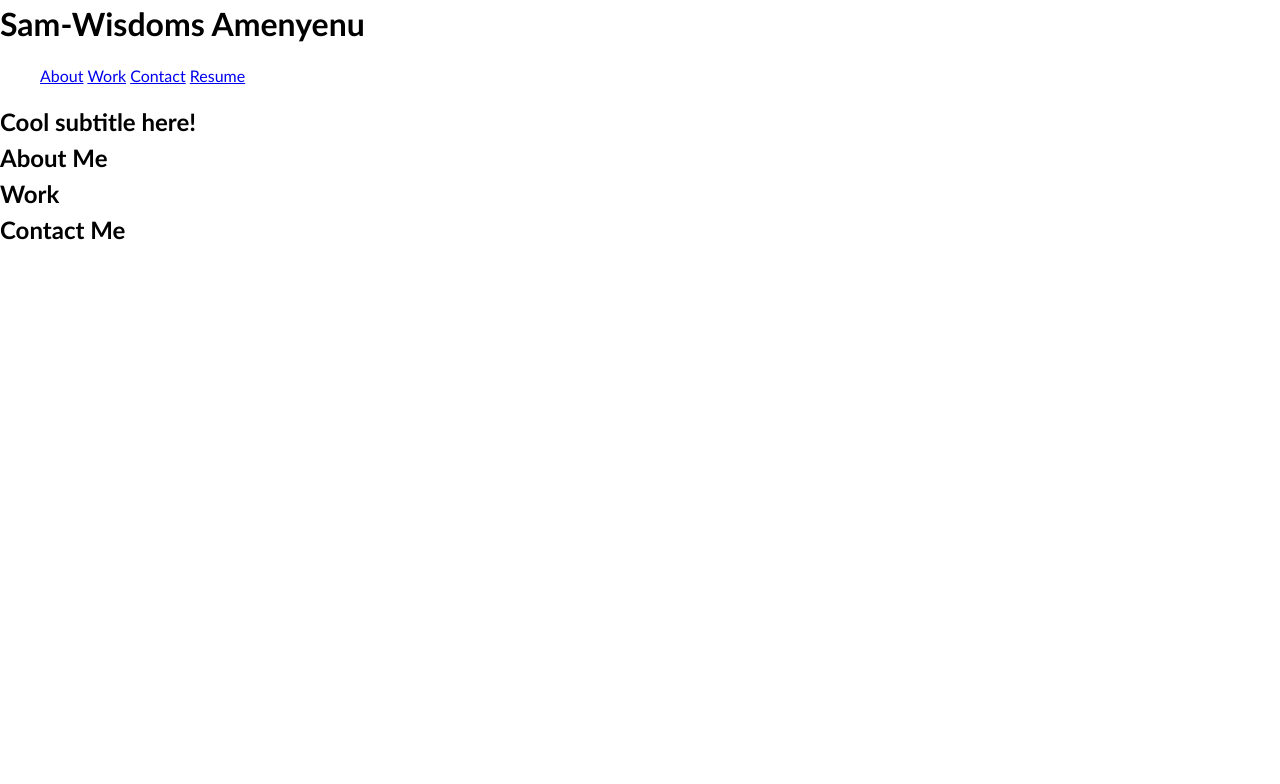
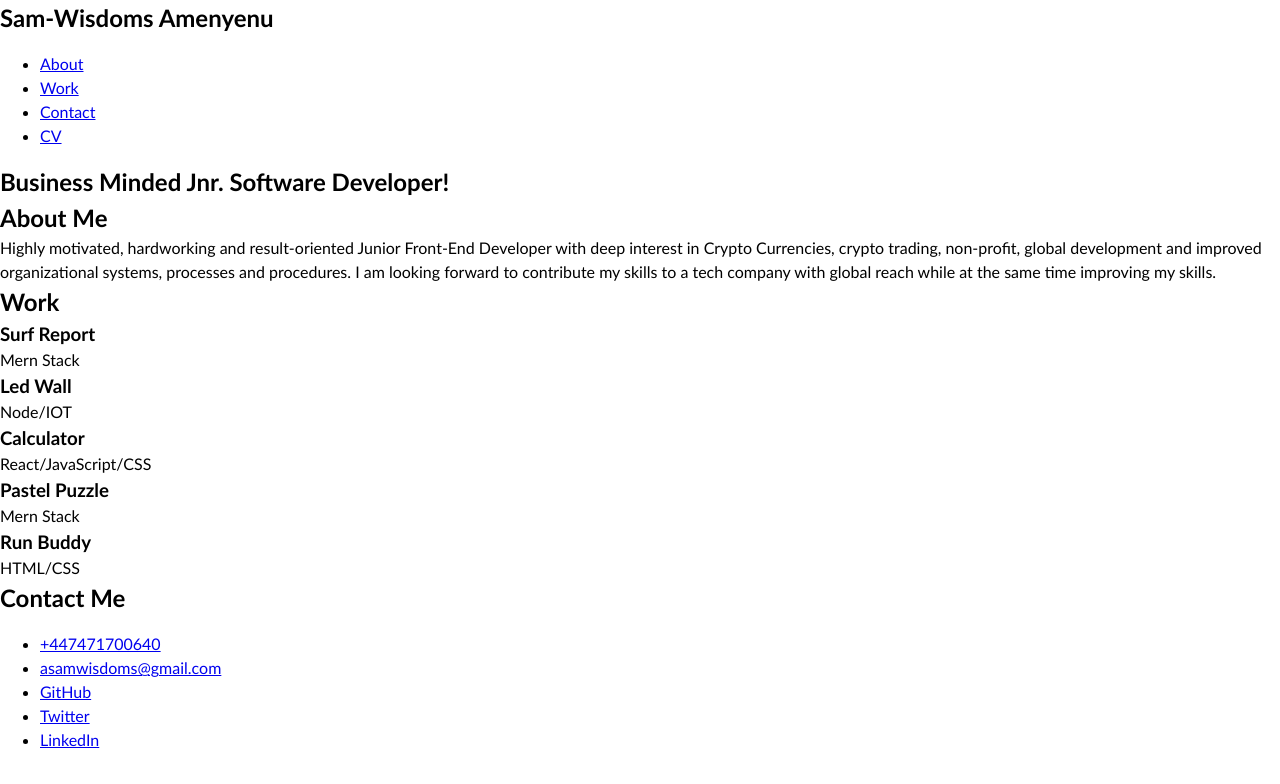
Before and after one commit to Sam-Wisdoms/samwisdoms-portfolio, a plain HTML site: page index.html in a window 1280 px wide. Drawn offline with Linux system fonts and the light colour scheme; files that its build step writes are made by us from their sources.

Commit message:
HTML Structure

```diff
--- a/index.html
+++ b/index.html
@@ -7,43 +7,82 @@
   <meta http-equiv="X-UA-Compatible" content="ie=edge">
   <title>Sam-Wisdoms-Amenyenu// Web Developer</title>
   <link rel="stylesheet" href="./assets/css/style.css" />
+  <link rel="stylesheet" href="style.css">
 </head>
 
 <body>
   <!-- main logo / nav -->
   <header>
-    <h1>Sam-Wisdoms Amenyenu</h1>
     <nav class="top-nav">
+      <h1>Sam-Wisdoms Amenyenu</h1>
       <ul>
-        <a href="#">About</a>
-        <a href="#">Work</a>
-        <a href="#">Contact</a>
-        <a href="#">Resume</a>
-
+        <li><a href="#">About</a></li>
+        <li><a href="#">Work</a></li>
+        <li><a href="#">Contact</a></li>
+        <li><a href="#">CV</a></li>
+      </ul>
     </nav>
   </header>
 
   <!-- hero banner -->
   <section class="hero-banner">
-    <div>
-      <h2>Cool subtitle here!</h2>
-    </div>
+    <h2>Business Minded Jnr. Software Developer!</h2>
   </section>
 
   <main class="page-wrapper">
     <!-- about me -->
     <section class="page-section" id="about">
       <h2>About Me</h2>
+      <p>Highly motivated, hardworking and result-oriented Junior Front-End Developer with deep interest in Crypto Currencies, crypto trading, non-profit, global development and improved organizational systems, processes and procedures. I am looking forward to contribute my skills to a tech company with global reach while at the same time improving my skills.</p>
     </section>
 
     <!-- portfolio container -->
     <section class="page-section" id="work">
       <h2>Work</h2>
+      <div class="projects-container">
+        <div class="single-project">
+          <div class="project-name">
+            <h3>Surf Report</h3>
+            <p>Mern Stack</p>
+          </div>
+        </div>
+        <div class="single-project">
+          <div class="project-name">
+            <h3>Led Wall</h3>
+            <p>Node/IOT</p>
+          </div>
+        </div>
+        <div class="single-project">
+          <div class="project-name">
+            <h3>Calculator</h3>
+            <p>React/JavaScript/CSS</p>
+          </div>
+        </div>
+        <div class="single-project">
+          <div class="project-name">
+            <h3>Pastel Puzzle</h3>
+            <p>Mern Stack</p>
+          </div>
+        </div>
+        <div class="single-project">
+          <div class="project-name">
+            <h3>Run Buddy</h3>
+            <p>HTML/CSS</p>
+          </div>
+        </div>
+      </div>
     </section>
 
     <!-- contact -->
-    <section class="page-section contact" id="contact">
+    <footer class="page-section contact" id="contact">
       <h2>Contact Me</h2>
+      <ul>
+        <li><a href="#">+447471700640</a></li>
+        <li><a href="#">asamwisdoms@gmail.com</a></li>
+        <li><a href="#">GitHub</a></li>
+        <li><a href="#">Twitter</a></li>
+        <li><a href="#">LinkedIn</a></li>
+      </ul>
     </section>
   </main>
 </body>
--- a/starter/css/style.css
+++ b/starter/css/style.css
@@ -1,6 +1,25 @@
+
 * {
   box-sizing: border-box;
 }
+
+nav li {
+  align-items: ;
+
+}
+
+ul {
+
+}
+
+header .nav ul li {
+  list-style: none;
+}
+
+ul li a {
+
+}
+
 
 body {
   margin: 0;
```
Also changed, not shown: 2 other files.
